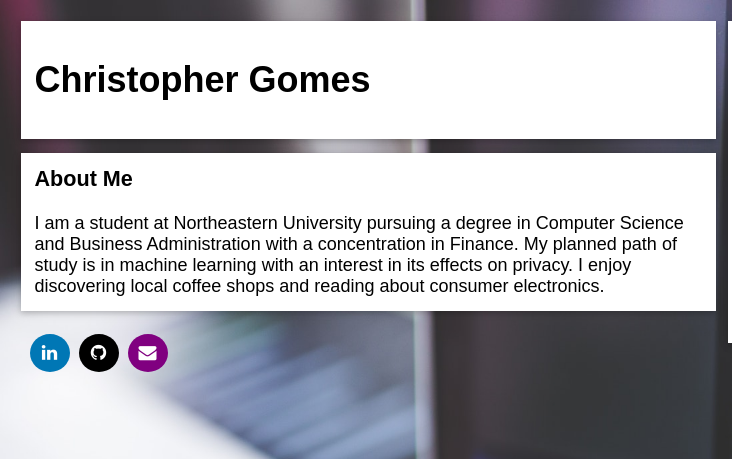
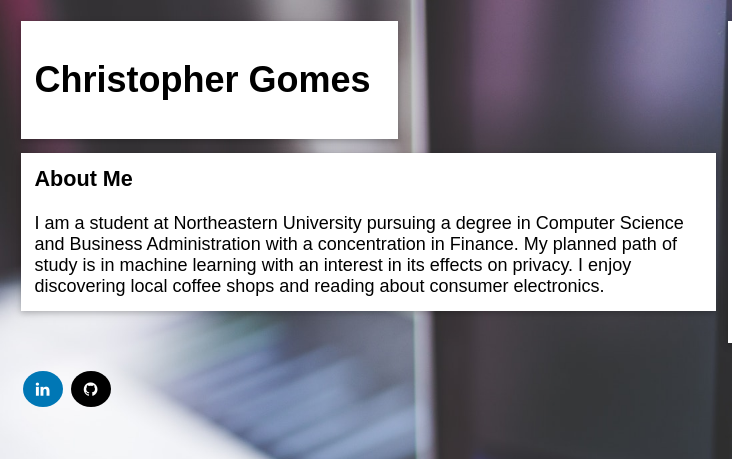
Before and after one commit to chris-gomes/PersonalWebsite, a plain HTML site: page index.html in a window 1280 px wide. Shown: the top 459 px of the page, 0-732 px from the left. Drawn offline with Linux system fonts and the light colour scheme.

Commit message:
name title size issue fixed

```diff
--- a/index.html
+++ b/index.html
@@ -11,7 +11,7 @@
     <!-- Left Column -->
     <div class="column-left" id="left">
         <!-- Name -->
-        <div class="card white margin-bottom" id="name">
+        <div class="card white margin-bottom" style="max-width: 350px" id="name">
             <h1>Christopher Gomes</h1>
         </div>
         <!-- About Me -->
@@ -23,13 +23,6 @@
             planned path of study is in machine learning with an interest in its effects on privacy.
             I enjoy discovering local coffee shops and reading about consumer electronics.
         </div>
-        <!-- Links -->
-        <div class="margin-bottom" style="padding: 1%" id ="links">
-            <a class="fa fa-linkedin"
-               href="https://www.linkedin.com/in/christopher-gomes-a55905137"></a>
-            <a class="fa fa-github" href="https://github.com/chris-gomes"></a>
-            <a class="fa fa-envelope" href="mailto:chris@ccgomes.com"></a>
-        </div>
     </div>
     <!-- Right Column -->
     <div class="column-right">
@@ -39,5 +32,11 @@
         </div>
     </div>
 </div>
+<!-- Links -->
+<div class="margin-top margin-bottom bottom-position" style="padding-left: 1%" id ="links">
+    <a class="fa fa-linkedin"
+       href="https://www.linkedin.com/in/christopher-gomes-a55905137"></a>
+    <a class="fa fa-github" href="https://github.com/chris-gomes"></a>
+</div>
 </body>
 </html>
--- a/styles.css
+++ b/styles.css
@@ -40,6 +40,10 @@ img {
 
 .margin-bottom {
     margin-bottom: 2%;
+}
+
+.margin-top {
+    margin-top: 2%;
 }
 
 .row:after {
```
